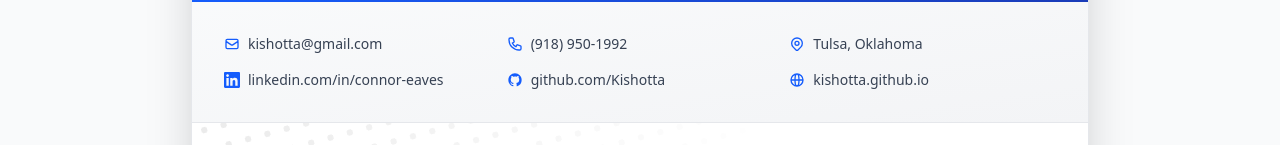
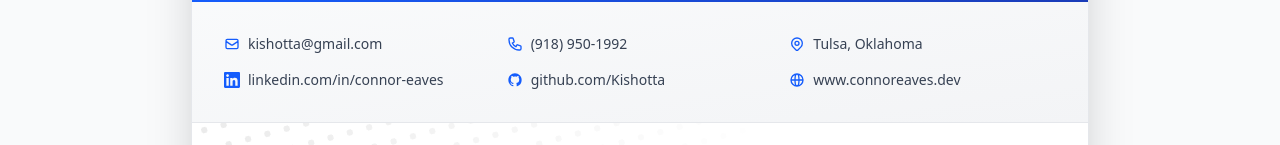
Before and after one commit to Kishotta/kishotta.github.io, an Angular app in the folder my-app/: page /resume in a window 1280 px wide. Shown: the part 222-367 px from the top of the page. Built offline with nearby package versions, Linux system fonts and the light colour scheme.

Commit message:
Updates personal website URL
Updates the website URL to reflect the new domain.

```diff
--- a/my-app/src/app/resume/resume.ts
+++ b/my-app/src/app/resume/resume.ts
@@ -57,7 +57,7 @@ export class ResumeComponent implements OnInit {
     location: 'Tulsa, Oklahoma',
     linkedin: 'linkedin.com/in/connor-eaves',
     github: 'github.com/Kishotta',
-    website: 'kishotta.github.io',
+    website: 'www.connoreaves.dev',
   };
 
   // Profile Summary
```
